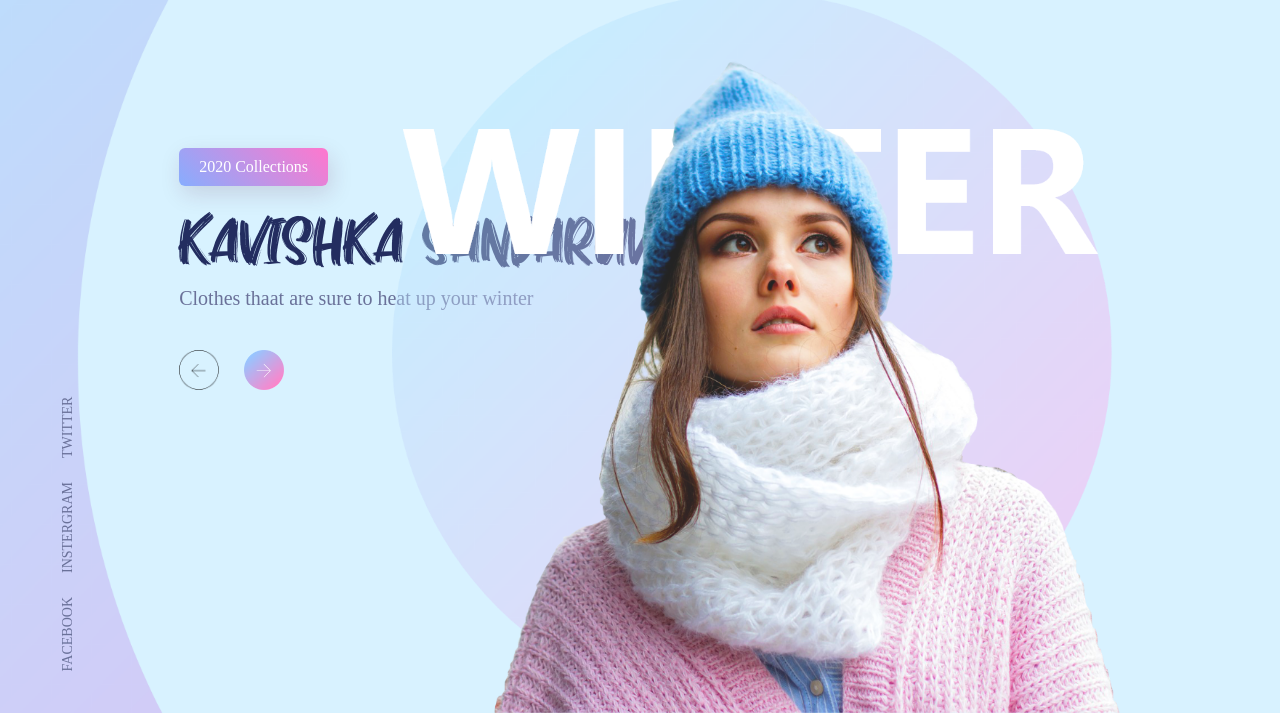
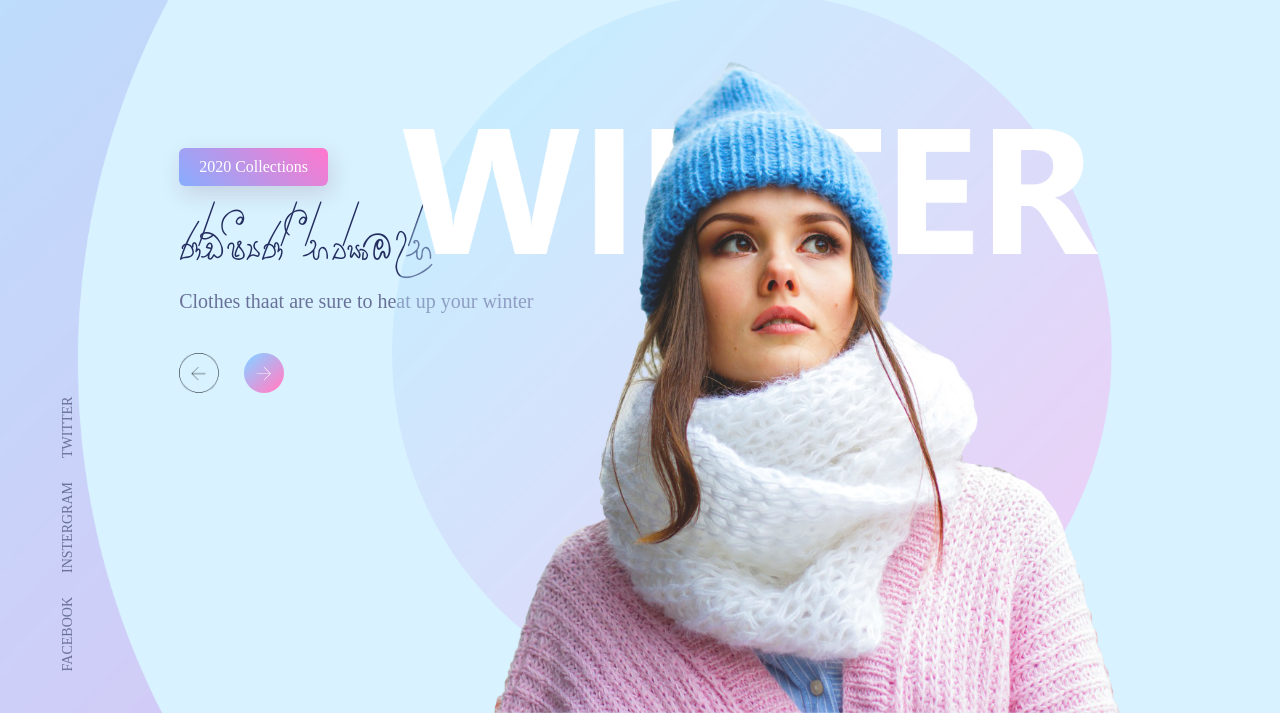
Before and after one commit to kavishkaya009/profile, a plain HTML site: page index.html in a window 1280 px wide. Shown: the part 87-800 px from the top of the page. Drawn offline with Linux system fonts and the light colour scheme.

Commit message:
Pawana font test

```diff
--- a/style.css
+++ b/style.css
@@ -5,7 +5,7 @@
 
 @font-face {
     font-family: 'newfonrkaviyaah';
-    src: url(fonts/zidan.ttf) format('truetype');
+    src: url(fonts/pawana.ttf) format('truetype');
     font-weight: 100;
 }
 
```
